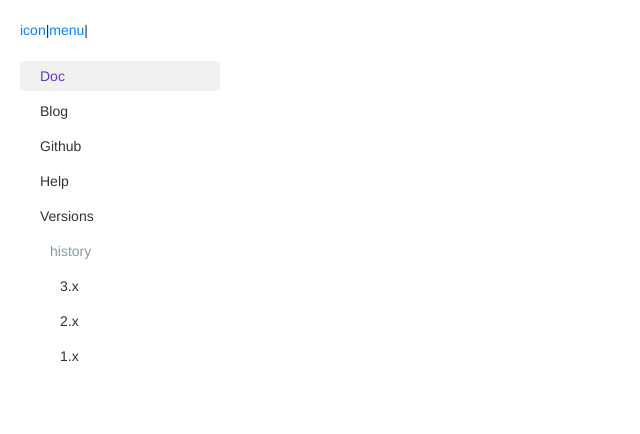
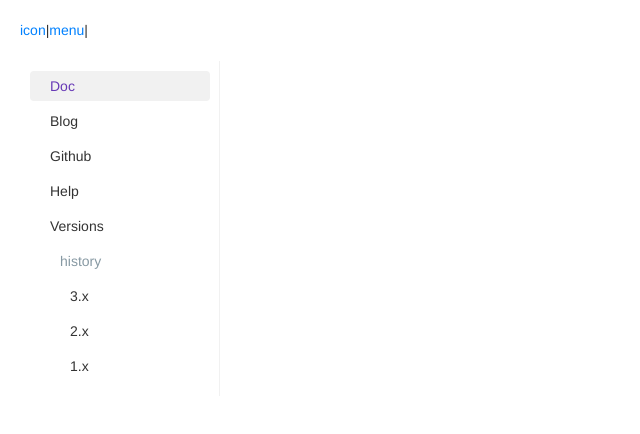
Before and after one commit to lhfr/wvi, a React (Create React App) app: page /#/menu in a window 1280 px wide. Shown: the top 434 px of the page, without its empty margins (0-640 px from the left). Built offline with nearby package versions, Linux system fonts and the light colour scheme; a web font is replaced by a local one.

Commit message:
add menu theme function

```diff
--- a/src/App.js
+++ b/src/App.js
@@ -6,6 +6,6 @@ const App = () =>
 	    {
 	      Router()
 	    }
-  </div>
+  	</div>
 
 export default App
--- a/src/components/menu/Menu.js
+++ b/src/components/menu/Menu.js
@@ -13,6 +13,7 @@ export const MenuContext = createContext()
 
 const Menu = (props) => {
 	const {
+		theme,
 		onSelect,
 		onOpen,
 		className,
@@ -22,6 +23,7 @@ const Menu = (props) => {
 	const [openedNames, setOpenedNames] = useState(props.openedNames)
 	const classes = classNames(
 		prefixCls,
+		`${prefixCls}-${theme || 'light'}`,
 		className
 	)
 	const handleSelect = (name) => {
--- a/src/components/menu/SubMenu.js
+++ b/src/components/menu/SubMenu.js
@@ -40,7 +40,7 @@ const SubMenu = ({
 			</div>
 			<CollapseTransition show={isOpen}>
 				{/* 类似 v-show 收起时隐藏菜单 */}
-				<ul className={prefixCls} style={{display: !isOpen && 'none'}}>{ children }</ul>
+				<ul className={`${prefixCls}-submenu-item`} style={{display: !isOpen && 'none'}}>{ children }</ul>
 			</CollapseTransition>
 		</li>
 	)
--- a/src/styles/components/menu.scss
+++ b/src/styles/components/menu.scss
@@ -2,7 +2,7 @@ $menu-prefix-cls: $css-prefix + 'menu';
 
 .#{$menu-prefix-cls} {
   list-style: none;
-  padding: 0;
+  padding: 10px;
   margin: 0;
   font-size: $font-size-base;
   color: $text-color;
@@ -12,21 +12,18 @@ $menu-prefix-cls: $css-prefix + 'menu';
   	@include menu-container;
     padding: 0 $padding-md;
     border-radius: $border-radius-small;
-  	&-active, &:hover {
-  		background-color: $background-color-base;
-  		color: $primary-color;
-  	}
   }
   &-submenu {
-    .#{$menu-prefix-cls} {
-      margin-left: $padding-md;
-    }
     &-title {
       & > i {
         float: right;
         line-height: 30px;
         transition: transform $transition-time ease-in-out;
       }
+    }
+    .#{$menu-prefix-cls}-submenu-item {
+      list-style: none;
+      margin-left: $padding-md;
     }
   }
   &-item-group {
@@ -40,10 +37,43 @@ $menu-prefix-cls: $css-prefix + 'menu';
       list-style: none;
     }
   }
+  &-light {
+    .#{$menu-prefix-cls}-item,
+    .#{$menu-prefix-cls}-submenu-title {
+      &-active, &:hover {
+        background-color: $background-color-base;
+      }
+      &-active {
+        color: $primary-color;
+      }
+    }
+    &:after {
+      content: '';
+      display: block;
+      width: 1px;
+      height: 100%;
+      background: $background-color-base;
+      position: absolute;
+      top: 0;
+      bottom: 0;
+      right: 0;
+      z-index: 1;
+    }
+  }
+  &-dark {
+    color: $menu-dark-color;
+    background: $menu-dark-bg;
+    .#{$menu-prefix-cls}-item,
+    .#{$menu-prefix-cls}-submenu-title {
+      &-active, &:hover {
+        background-color: $menu-dark-active-bg;
+      }
+      &-active {
+        color: lighten($primary-color, 20%);
+      }
+    }
+  }
   &-opened > * > &-submenu-title-icon {
     transform: rotate(180deg);
   }
 }
-.transition {
-  transition: 2s height ease-in-out;
-}
--- a/src/styles/custom.scss
+++ b/src/styles/custom.scss
@@ -6,8 +6,8 @@ $css-prefix: 'wvi-';
 // color
 $primary-color: $purple;
 $link-color: $blue;
-$link-hover-color: blue;
-$link-active-color: $blueLight;
+$link-hover-color: darken($link-color, 10%);
+$link-active-color: lighten($link-color, 10%);
 $link-disable-color: $grey;
 
 // base
@@ -30,6 +30,9 @@ $border-radius-base: 6px;
 
 // background
 $background-color-base: $ghostWhite;
+$menu-dark-color: $gray;
+$menu-dark-bg: $black;
+$menu-dark-active-bg: $darkGray;
 
 // padding
 $padding-xs: 5px;
```
